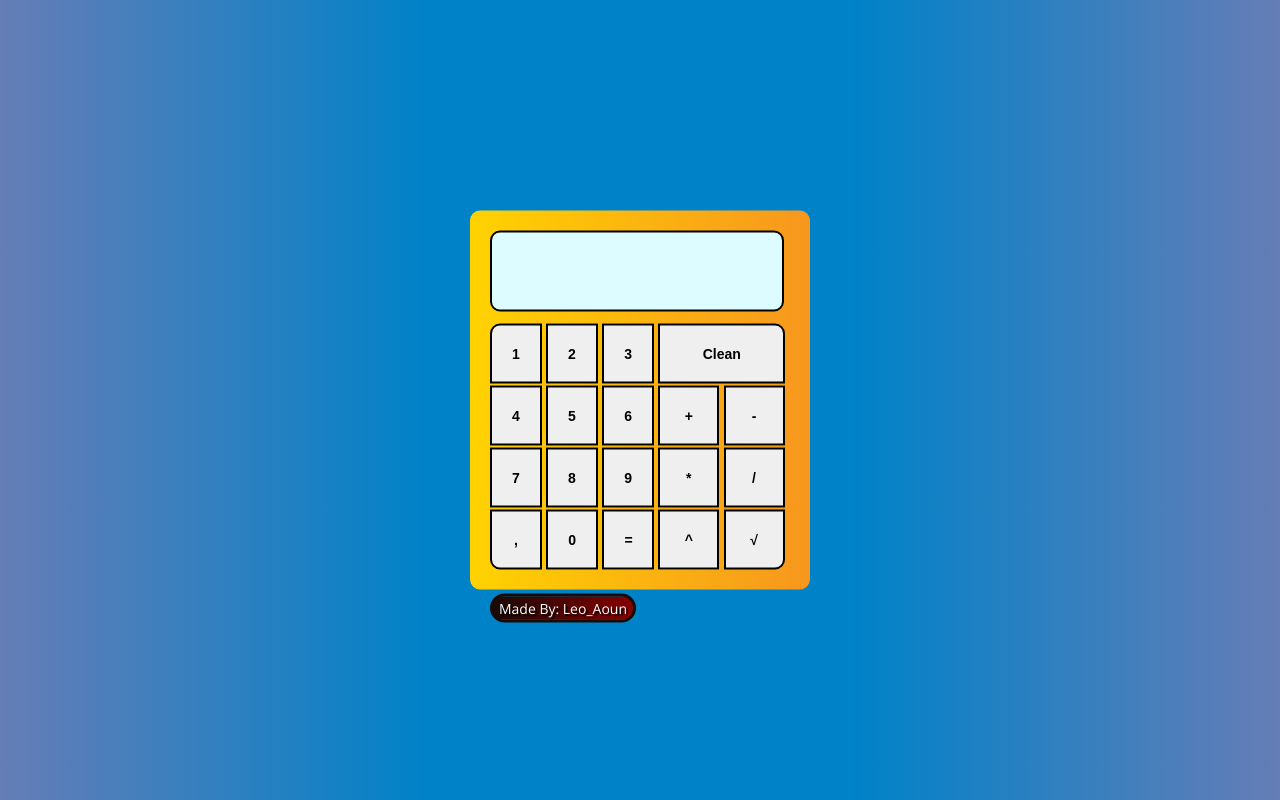
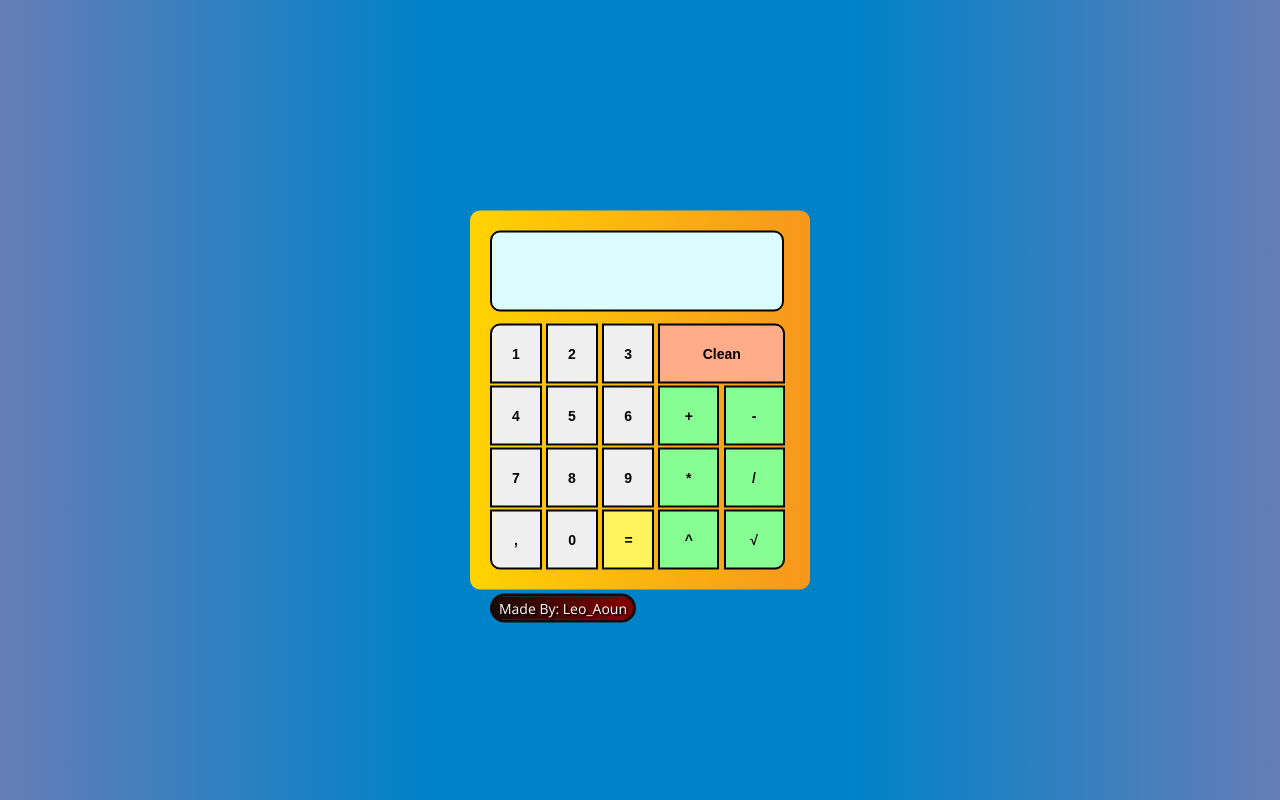
Before and after one commit to LeoAoun/Calculator-2.0, a plain HTML site: page index.html in a window 1280 px wide. Drawn offline with nearby package versions, Linux system fonts and the light colour scheme.

Commit message:
Update style.css

```diff
--- a/style.css
+++ b/style.css
@@ -76,3 +76,21 @@ button{
 button:hover{
     background-color: rgb(185, 185, 185);
 }
+.green:hover{
+    background-color: rgb(118, 209, 126);
+}
+.green{
+    background-color: rgb(134,254,146)
+}
+.red{
+    background-color: rgb(254,172,138)
+}
+.red:hover{
+    background-color: rgb(253, 150, 106)
+}
+.yellow{
+    background-color: rgb(255, 244, 93);
+}
+.yellow:hover{
+    background-color: rgb(206, 196, 52);
+}
```
